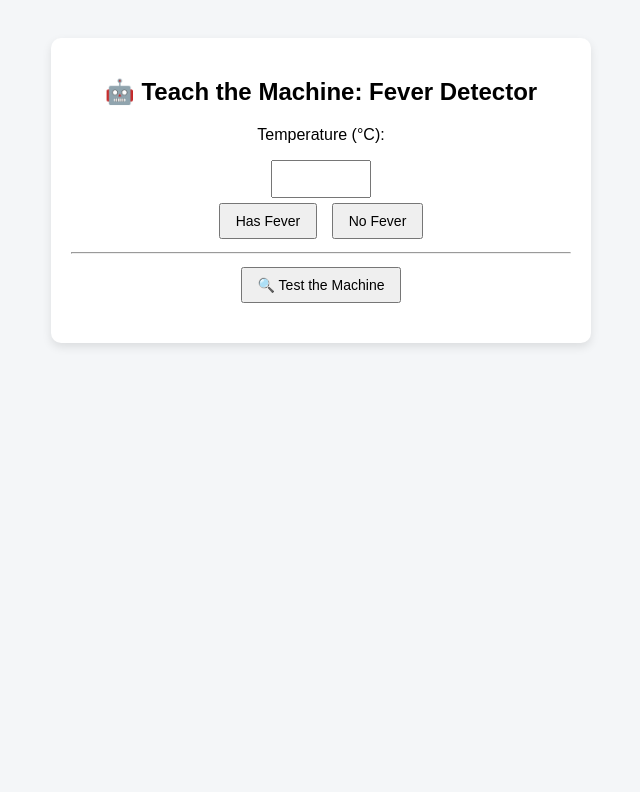
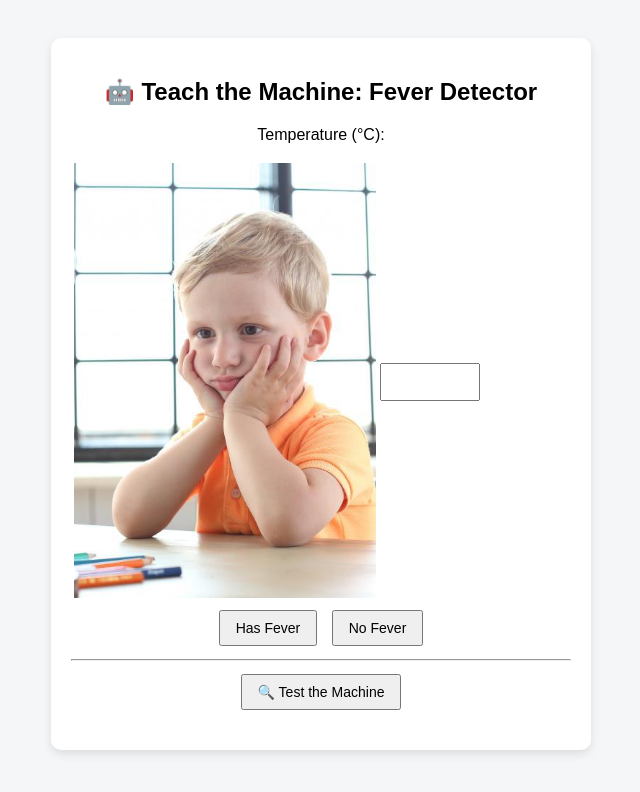
Before and after one commit to justteeprof/fever-ml-game, a plain HTML site: page index.html in a window 1280 px wide. Shown: the whole page, without its empty margins (319-959 px from the left). Drawn offline with Linux system fonts and the light colour scheme.

Commit message:
Update index.html

```diff
--- a/index.html
+++ b/index.html
@@ -42,7 +42,13 @@
     <h2>🤖 Teach the Machine: Fever Detector</h2>
 
     <p>Temperature (°C):</p>
-    <input type="number" id="tempInput" step="0.1">
+    <table>
+      <tr>
+        <td><img src="child.png"/></td>
+        <td> <input type="number" id="tempInput" step="0.1"></td>
+      </tr>
+    </table>
+
 
     <div>
       <button onclick="teach(true)">Has Fever</button>
```
